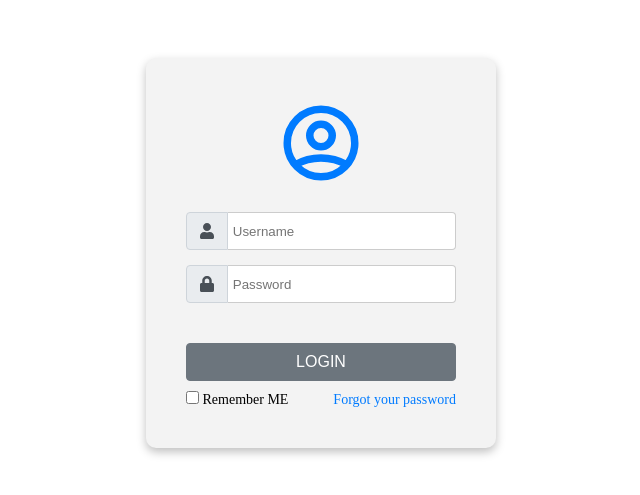
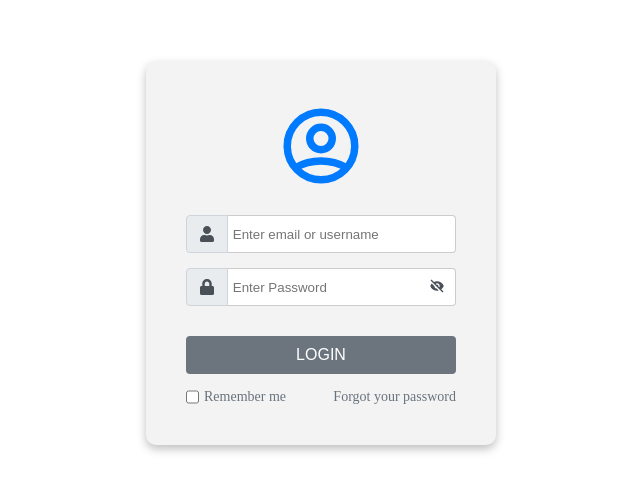
Before and after one commit to suryamani1kumar/admincrm, a React (Vite) app: page / in a window 1280 px wide. Shown: the part 107-602 px from the top of the page, without its empty margins (319-959 px from the left). Built offline with nearby package versions, Linux system fonts and the light colour scheme.

Commit message:
login form

```diff
--- a/src/App.css
+++ b/src/App.css
@@ -74,9 +74,17 @@
   padding: 0.1rem 0.75rem 0.1rem 0.3rem;
 }
 
+.passhidshow {
+  position: absolute;
+  right: 4%;
+  top: 25%;
+  color: #495057;
+  cursor: pointer;
+}
+
 .btn {
-  margin-top: 40px;
-  margin-bottom: 10px;
+  margin-top: 30px;
+  margin-bottom: 15px;
   font-weight: 400;
   text-align: center;
   white-space: nowrap;
@@ -86,6 +94,7 @@
   padding: 0.375rem 0.75rem;
   font-size: 1rem;
   line-height: 1.5;
+  cursor: pointer;
   border-radius: 0.25rem;
   transition: color 0.15s ease-in-out, background-color 0.15s ease-in-out,
     border-color 0.15s ease-in-out, box-shadow 0.15s ease-in-out;
@@ -99,23 +108,30 @@
 .btn-secondary {
   color: #fff;
   background-color: #6c757d;
-  border-color: #6c757d;
 }
 
 .btn:hover {
-  background: #004d00;
+  background: #007bff;
 }
 
 .message {
   display: flex;
   justify-content: space-between;
   align-items: center;
-  color: #000;
+  color: #69737c;
   font-size: 14px;
 }
 
+.loginRemember {
+  display: flex;
+}
+
+.loginRemember input {
+  margin-right: 5px;
+}
+
 .message a {
-  color: #007bff;
+  color: #69737c;
   text-decoration: none;
 }
 
--- a/src/component/login/Login.jsx
+++ b/src/component/login/Login.jsx
@@ -1,9 +1,22 @@
 import { HiOutlineUserCircle } from 'react-icons/hi';
 import { FaLock, FaUser } from 'react-icons/fa';
+import { BiSolidHide, BiSolidShow } from 'react-icons/bi';
+import { useState } from 'react';
 const Login = () => {
+  const [passwordHideShow, setPasswordHideShow] = useState(true);
+  const [loginDetails, setLoginDetails] = useState({
+    password: '',
+    userormail: '',
+  });
+  const handleloginDetails = (e) => {
+    const { value, name } = e.target;
+    setLoginDetails({
+      ...loginDetails,
+      [name]: value,
+    });
+  };
   return (
     <div className="loginconatiner">
-      {/* https://codepen.io/juniorthx3/pen/bGNxjEY */}
       <div className="login">
         <div className="login_form-box ">
           <div className="login_header-form">
@@ -19,7 +32,11 @@ const Login = () => {
               <input
                 type="text"
                 className="login_form-control"
-                placeholder="Username"
+                placeholder="Enter email or username"
+                name="userormail"
+                id="userormail"
+                value={loginDetails.userormail}
+                onChange={handleloginDetails}
               />
             </div>
             <div className="login_input-group">
@@ -29,17 +46,27 @@ const Login = () => {
                 </span>
               </div>
               <input
-                type="text"
+                type={passwordHideShow ? 'password' : 'text'}
+                placeholder="Enter Password"
                 className="login_form-control"
-                placeholder="Password"
+                name="password"
+                id="password"
+                value={loginDetails.password}
+                onChange={handleloginDetails}
               />
+              <span
+                className="passhidshow"
+                onClick={() => setPasswordHideShow(!passwordHideShow)}
+              >
+                {passwordHideShow ? <BiSolidHide /> : <BiSolidShow />}
+              </span>
             </div>
             <button type="button" className="btn btn-secondary btn-block">
               LOGIN
             </button>
             <div className="message">
-              <div>
-                <input type="checkbox" /> Remember ME
+              <div className="loginRemember">
+                <input type="checkbox" /> Remember me
               </div>
               <div>
                 <a href="#">Forgot your password</a>
```
